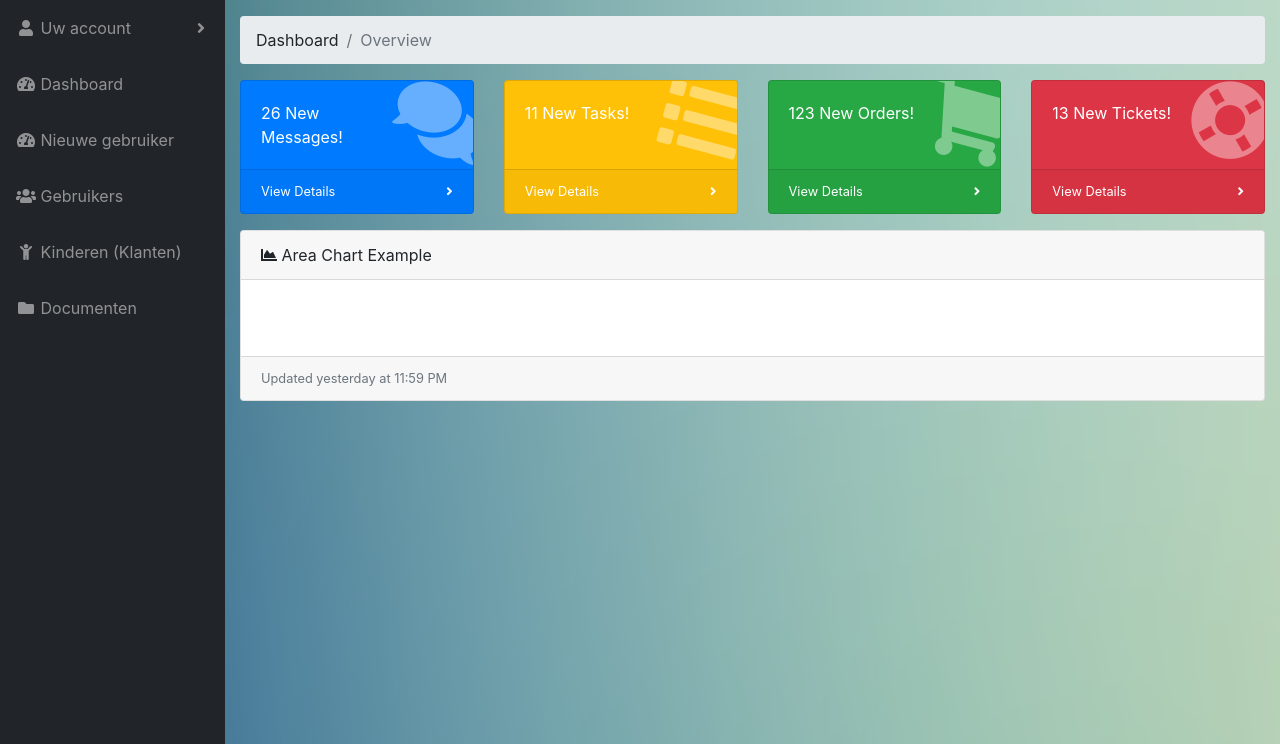
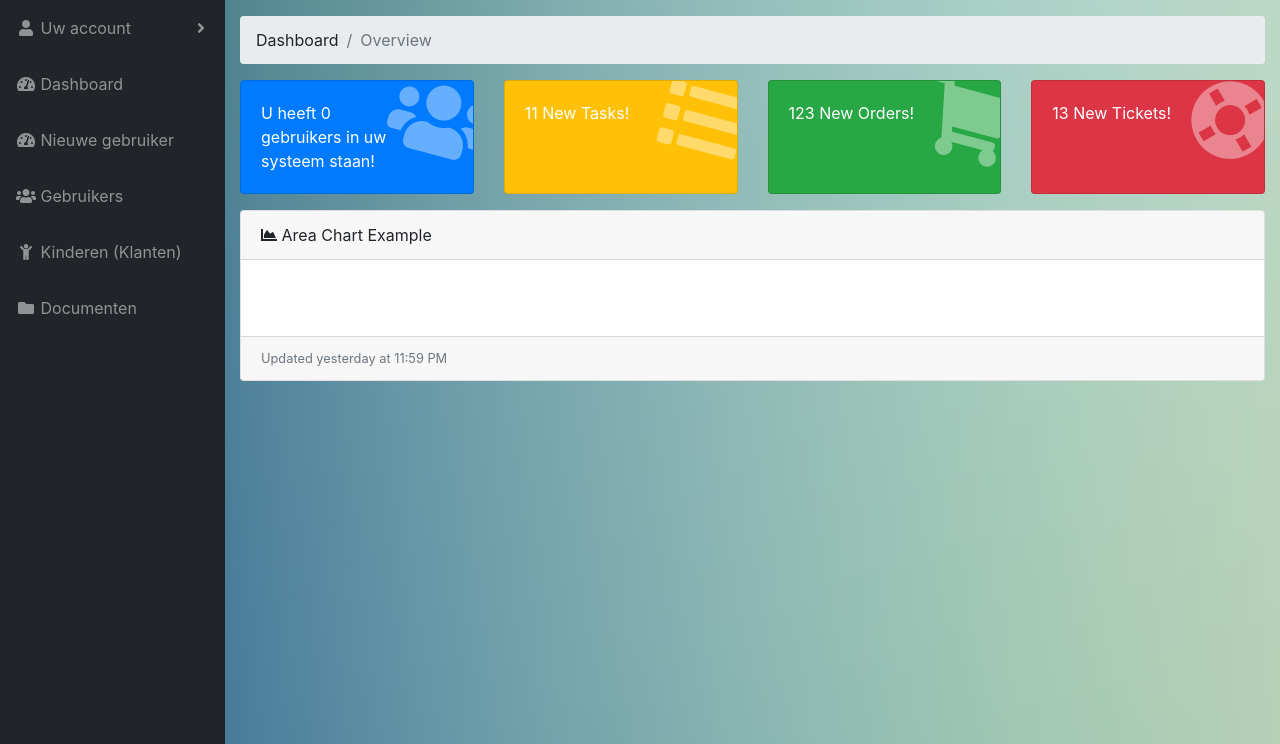
Before and after one commit to 14CD/Regterink, a PHP site: template views/admin/index.view.php in a window 1280 px wide. Shown: the part 56-800 px from the top of the page. Run offline with PHP 8.4, Linux system fonts and the light colour scheme; the template is opened without the code that fills it, so the values that code supplies are empty.

Commit message:
code geoptimaliseerd

```diff
--- a/controllers/dashboard.php
+++ b/controllers/dashboard.php
@@ -6,4 +6,6 @@
  * Time: 17:56
  */
 
+$users = $app['database']->selectAll('users');
+
 require "views/admin/index.view.php";
--- a/controllers/post/post_remove_user.php
+++ b/controllers/post/post_remove_user.php
@@ -12,4 +12,4 @@ $id = $_GET['id'];
 
 $app['database']->removeFromUsersTable("users", $id);
 
-require "views/admin/users.view.php";
+header("Location: $url/user");
--- a/index.php
+++ b/index.php
@@ -7,6 +7,7 @@
  * */
 $query = require 'core/bootstrap.php';
 $current = Request::uri();
+$url = "http://localhost:4444";
 
 /**
  * Where are you in your page and where do you go with the
--- a/routes.php
+++ b/routes.php
@@ -11,7 +11,8 @@ $router->get('dashboard', 'controllers/dashboard.php');
 $router->get('user', 'controllers/users.php');
 
 $router->get('add_user', 'controllers/new_user.php');
-//var_dump($router);
+
+$router->get('account_details', 'controllers/account_details.php');
 /**
  * POST routes
  */
--- a/views/admin/index.view.php
+++ b/views/admin/index.view.php
@@ -17,16 +17,12 @@
                         <div class="card text-white bg-primary o-hidden h-100">
                             <div class="card-body">
                                 <div class="card-body-icon">
-                                    <i class="fas fa-fw fa-comments"></i>
+                                    <i class="fas fa-fw fa-users"></i>
                                 </div>
-                                <div class="mr-5">26 New Messages!</div>
+                                <div class="mr-5">
+                                    U heeft <?php echo count($users) ?> gebruikers in uw systeem staan!
+                                </div>
                             </div>
-                            <a class="card-footer text-white clearfix small z-1" href="#">
-                                <span class="float-left">View Details</span>
-                                <span class="float-right">
-                    <i class="fas fa-angle-right"></i>
-                  </span>
-                            </a>
                         </div>
                     </div>
                     <div class="col-xl-3 col-sm-6 mb-3">
@@ -37,12 +33,6 @@
                                 </div>
                                 <div class="mr-5">11 New Tasks!</div>
                             </div>
-                            <a class="card-footer text-white clearfix small z-1" href="#">
-                                <span class="float-left">View Details</span>
-                                <span class="float-right">
-                    <i class="fas fa-angle-right"></i>
-                  </span>
-                            </a>
                         </div>
                     </div>
                     <div class="col-xl-3 col-sm-6 mb-3">
@@ -53,14 +43,9 @@
                                 </div>
                                 <div class="mr-5">123 New Orders!</div>
                             </div>
-                            <a class="card-footer text-white clearfix small z-1" href="#">
-                                <span class="float-left">View Details</span>
-                                <span class="float-right">
-                    <i class="fas fa-angle-right"></i>
-                  </span>
-                            </a>
                         </div>
                     </div>
+
                     <div class="col-xl-3 col-sm-6 mb-3">
                         <div class="card text-white bg-danger o-hidden h-100">
                             <div class="card-body">
@@ -69,15 +54,10 @@
                                 </div>
                                 <div class="mr-5">13 New Tickets!</div>
                             </div>
-                            <a class="card-footer text-white clearfix small z-1" href="#">
-                                <span class="float-left">View Details</span>
-                                <span class="float-right">
-                    <i class="fas fa-angle-right"></i>
-                  </span>
-                            </a>
                         </div>
                     </div>
                 </div>
+
                 <div class="card mb-3">
                     <div class="card-header">
                         <i class="fas fa-chart-area"></i>
--- a/views/admin/partials/sidebar.php
+++ b/views/admin/partials/sidebar.php
@@ -7,7 +7,7 @@
         </a>
         <div class="dropdown-menu" aria-labelledby="pagesDropdown">
             <h6 class="dropdown-header">Informatie</h6>
-            <a class="dropdown-item" href="">Account informatie</a>
+            <a class="dropdown-item" href="account_details">Account informatie</a>
             <a class="dropdown-item" href="">Wachtwoord vergeten</a>
         </div>
     </li>
```
Also changed, not shown: controllers/account_details.php (added, +9 -0 lines), core/database/QueryBuilder.php (+7 -0 lines), views/admin/account_details.view.php (added, +24 -0 lines).
